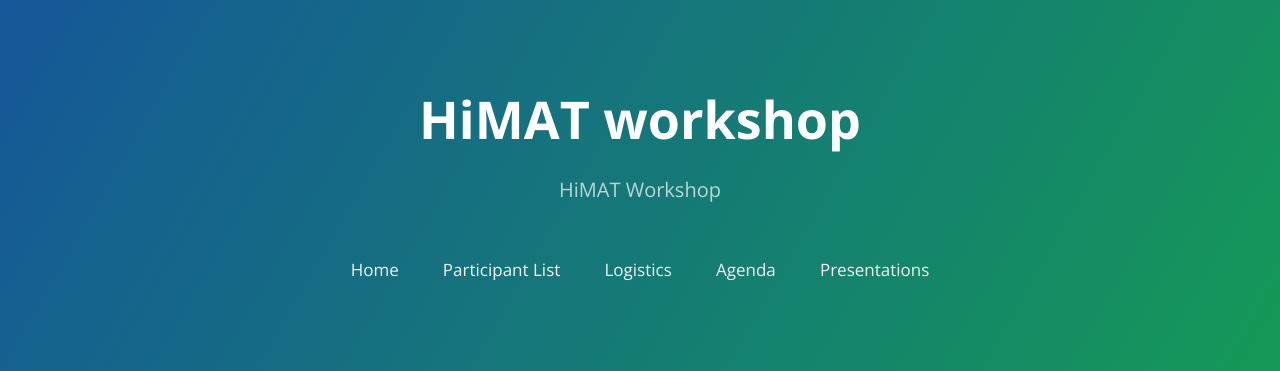
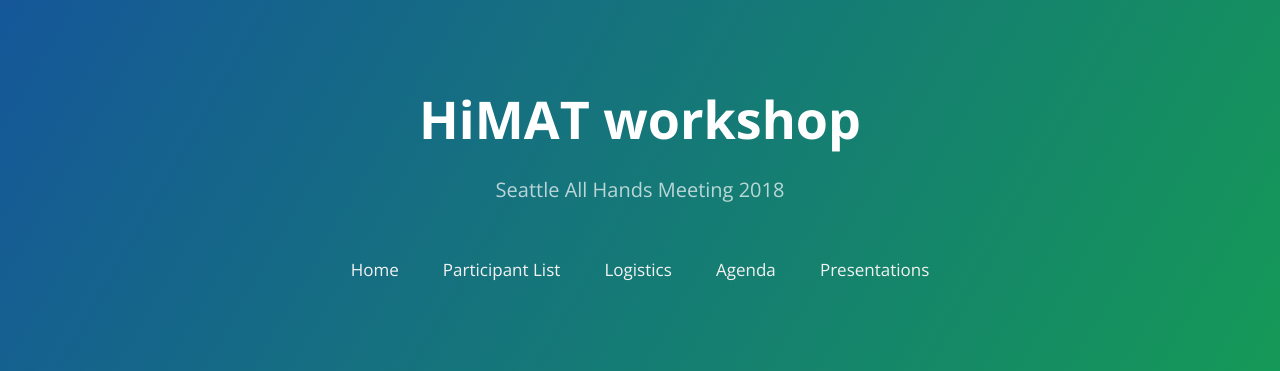
Before and after one commit to lsetiawan/2018-05-15-CAS-HiMAT, a Jekyll site: the page built from index.md, in a window 1280 px wide. Shown: the top 371 px of the page. Built offline with Jekyll 4.4.1, drawn with Linux system fonts in a browser that asks for light colours.

Commit message:
Update _config.yml

```diff
--- a/_config.yml
+++ b/_config.yml
@@ -1,7 +1,7 @@
 theme: jekyll-theme-cayman
 
 title: "HiMAT workshop"
-description: "HiMAT Workshop"
+description: "Seattle All Hands Meeting 2018"
 
 defaults:
   - scope:
```
